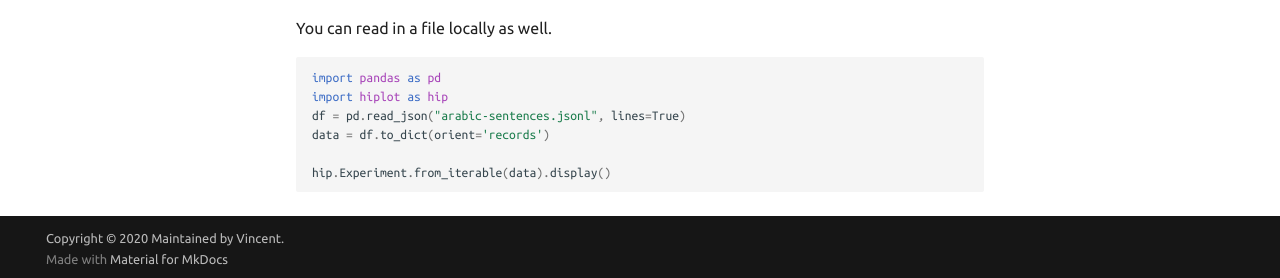
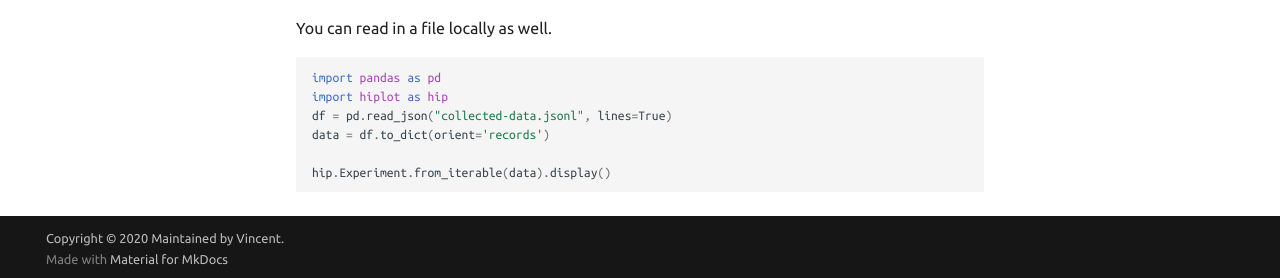
Before and after one commit to koaning/memo, an MkDocs documentation site: the page built from docs/faq.md, in a window 1280 px wide and 900 px high, scrolled down 1377 px. Shown: the part 619-897 px from the top of the window. Built offline with MkDocs 1.6.1 and Material for MkDocs 9.7.7, drawn with Linux system fonts in a browser that asks for light colours; comment, search, counter and statistics services are not loaded.

Commit message:
small-change

````diff
--- a/docs/faq.md
+++ b/docs/faq.md
@@ -94,7 +94,7 @@ You can read in a file locally as well.
 ```
 import pandas as pd
 import hiplot as hip
-df = pd.read_json("arabic-sentences.jsonl", lines=True)
+df = pd.read_json("collected-data.jsonl", lines=True)
 data = df.to_dict(orient='records')
 
 hip.Experiment.from_iterable(data).display()
````
